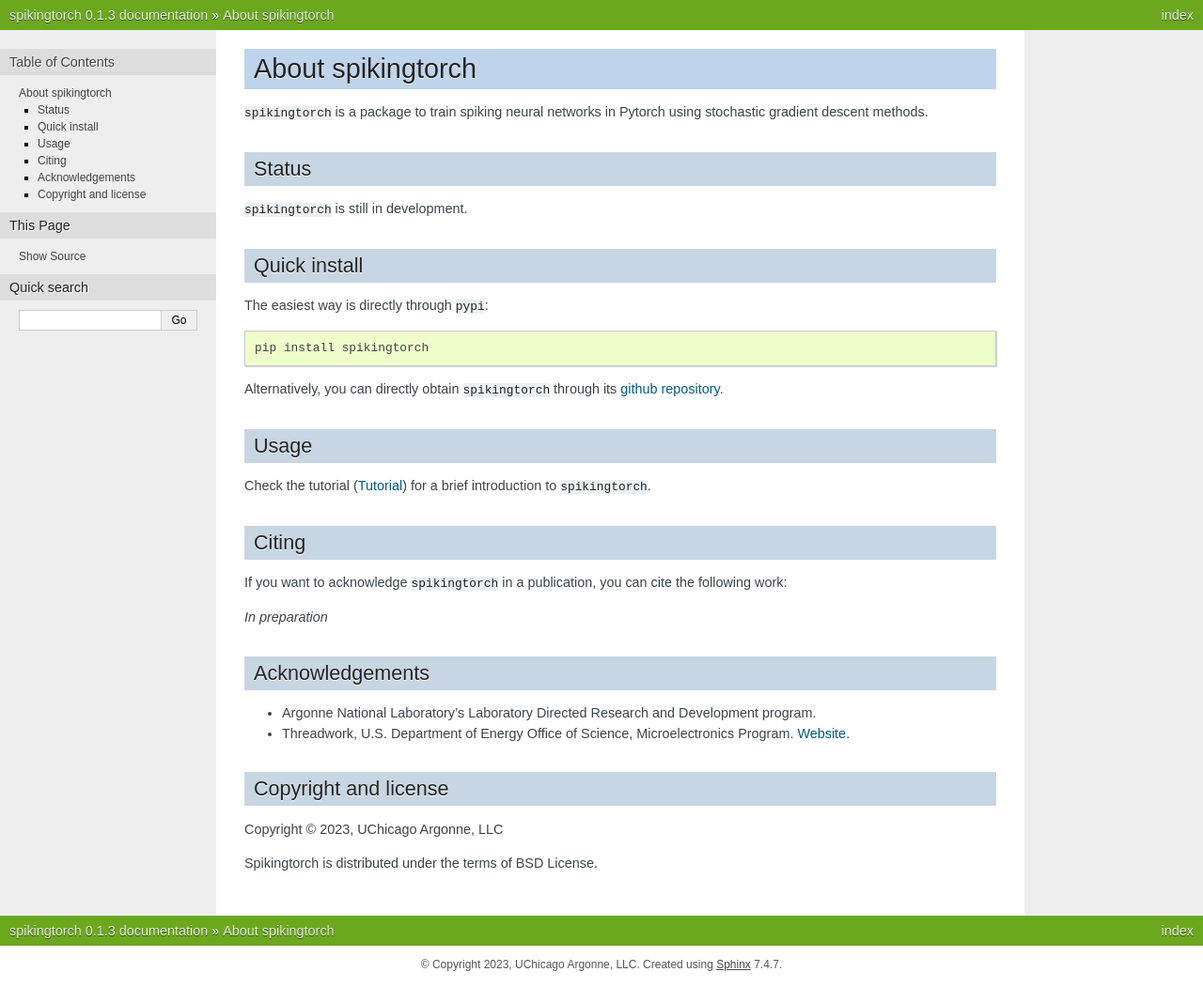
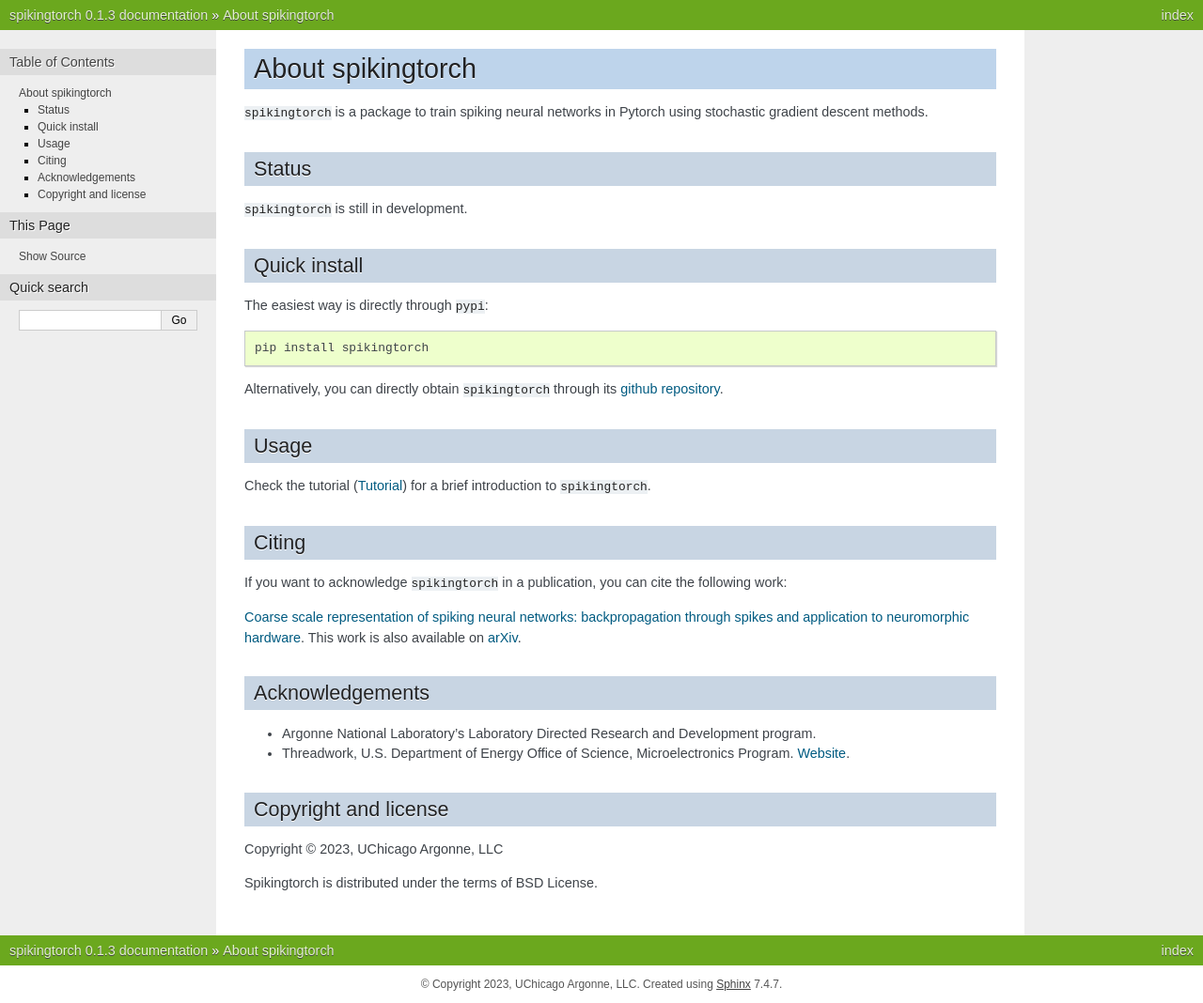
Before and after one commit to anglyan/spikingtorch, a Sphinx documentation site: the page built from docs/intro.rst, in a window 1280 px wide. Shown: the whole page at 94% size. Built offline with Sphinx 7.4.7, drawn with Linux system fonts in a browser that asks for light colours; before the commit the page ends 1047 px from its top, so only the background shows below that.

Commit message:
updated reference link

```diff
--- a/docs/intro.rst
+++ b/docs/intro.rst
@@ -36,7 +36,10 @@
 If you want to acknowledge ``spikingtorch`` in a publication, you can cite
 the following work:
 
-*In preparation*
+`Coarse scale representation of spiking neural networks:
+backpropagation through spikes and application to neuromorphic
+hardware <https://dl.acm.org/doi/abs/10.1145/3407197.3407221>`_.
+This work is also available on `arXiv <https://arxiv.org/abs/2007.06176>`_.
 
 
 Acknowledgements
```
